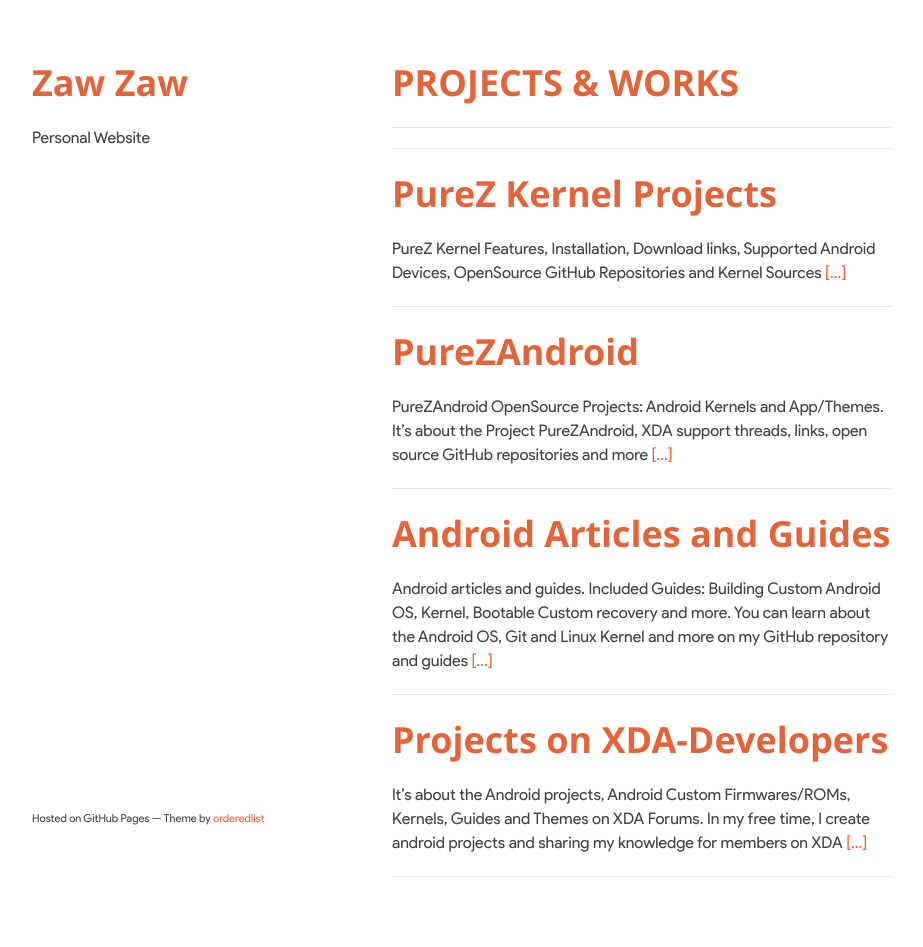
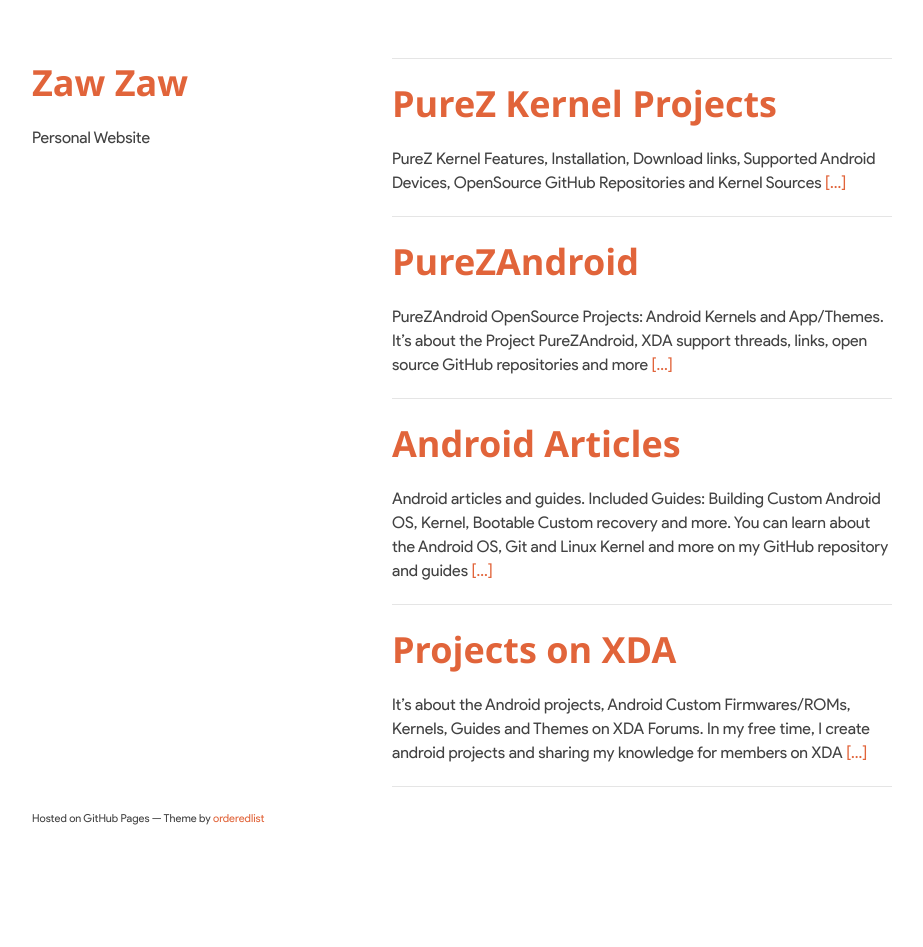
Before and after one commit to zawzaww/zawzaww.github.io, a Jekyll site: the page built from project.md, in a window 1280 px wide. Shown: the whole page, without its empty margins (178-1101 px from the left). Built offline with Jekyll 4.4.1, drawn with Linux system fonts in a browser that asks for light colours; after the commit the page ends 900 px from its top, so only the background shows below that.

Commit message:
project index: Short title name is more CleanUI

```diff
--- a/project.md
+++ b/project.md
@@ -4,9 +4,6 @@
 title: Development Projects and Works
 ---
 
-# PROJECTS & WORKS
-
-----
 ----
 
 # [PureZ Kernel Projects](project/purez-kernel.md)
@@ -19,12 +16,12 @@
 
 ----
 
-# [Android Articles and Guides](project/android-articles.md)
+# [Android Articles](project/android-articles.md)
 Android articles and guides. Included Guides: Building Custom Android OS, Kernel, Bootable Custom recovery and more. You can learn about the Android OS, Git and Linux Kernel and more on my GitHub repository and guides [[...]](project/android-articles.html)
 
 ----
 
-# [Projects on XDA-Developers](project/xda-threads-collection.md)
+# [Projects on XDA](project/xda-threads-collection.md)
 It's about the Android projects, Android Custom Firmwares/ROMs, Kernels, Guides and Themes on XDA Forums. In my free time, I create android projects and sharing my knowledge for members on XDA [[...]](project/xda-threads-collection.html)
 
 ----
```
